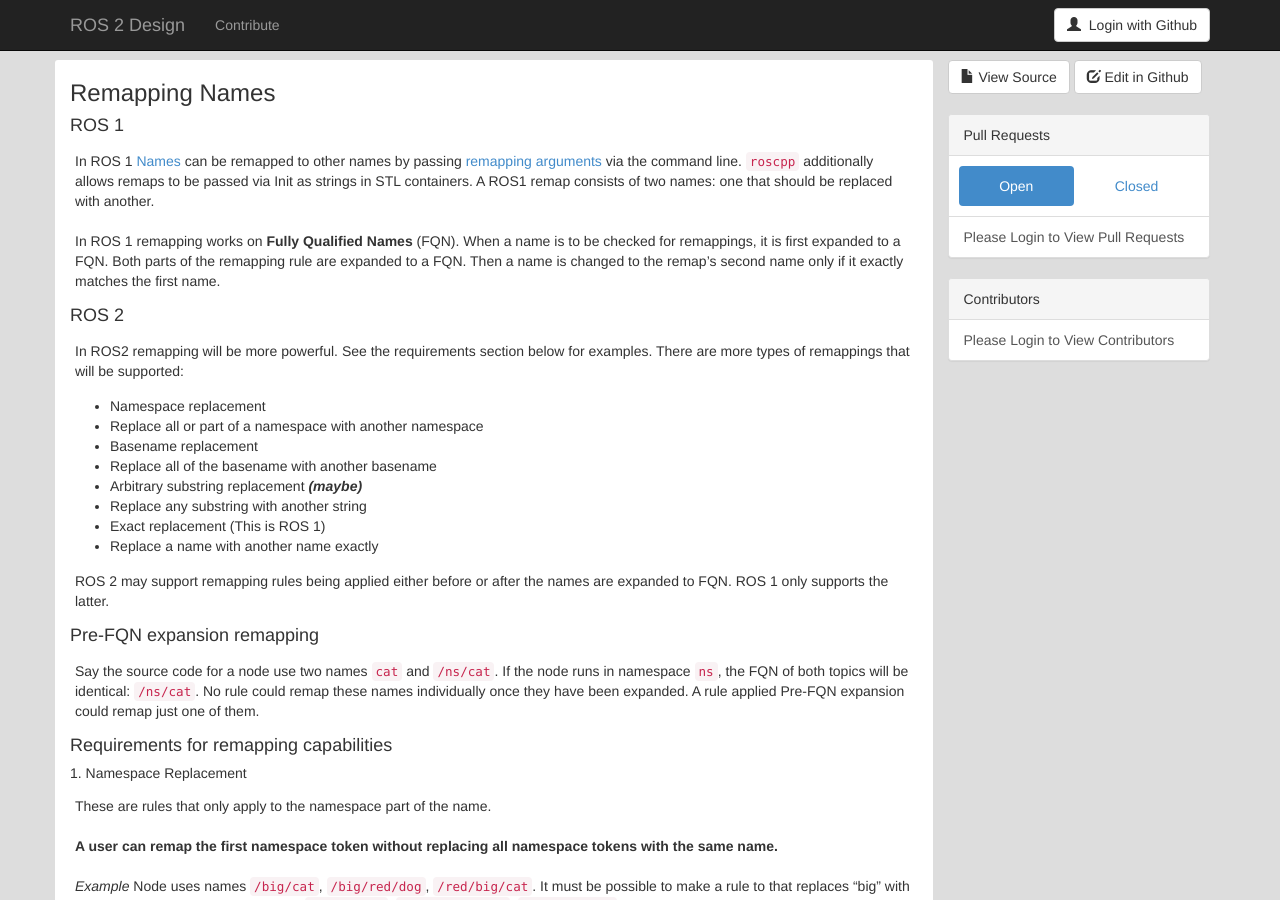
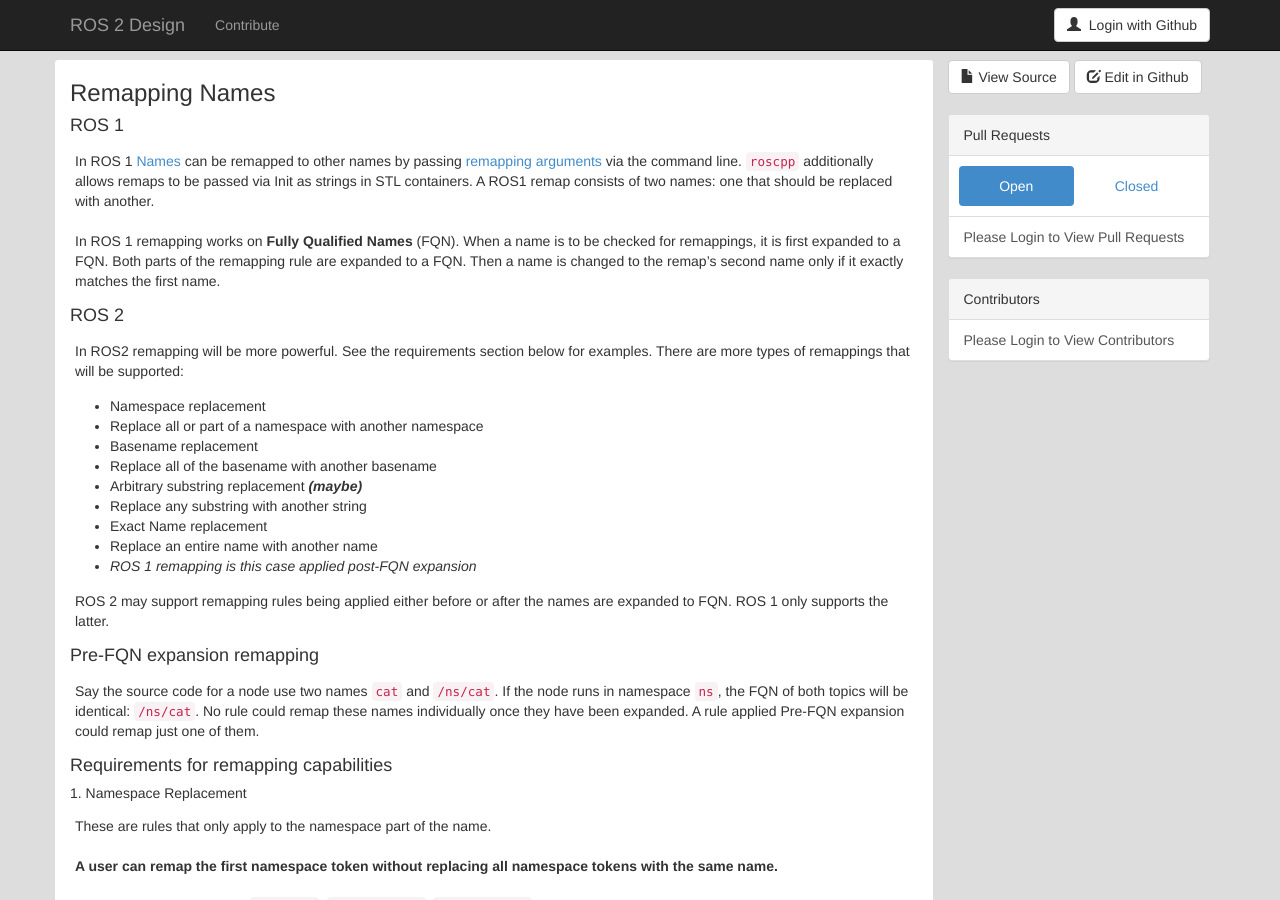
Before and after one commit to ros2/design, a Jekyll site: the page built from articles/remapping.md, in a window 1280 px wide and 900 px high. Built offline with Jekyll 4.4.1, drawn with Linux system fonts in a browser that asks for light colours; nearby versions of some CDN libraries; our own code applies the rules of GitHub Pages for plain Markdown files.

Commit message:
Clarified what exact name replacement is

```diff
--- a/articles/remapping.md
+++ b/articles/remapping.md
@@ -26,9 +26,11 @@
 
  - Replace any substring with another string
 
-- Exact replacement (This is ROS 1)
+- Exact Name replacement
 
- - Replace a name with another name exactly
+ - Replace an entire name with another name
+
+ - *ROS 1 remapping is this case applied post-FQN expansion*
 
 ROS 2 may support remapping rules being applied either before or after the names are expanded to FQN.
 ROS 1 only supports the latter.
```
